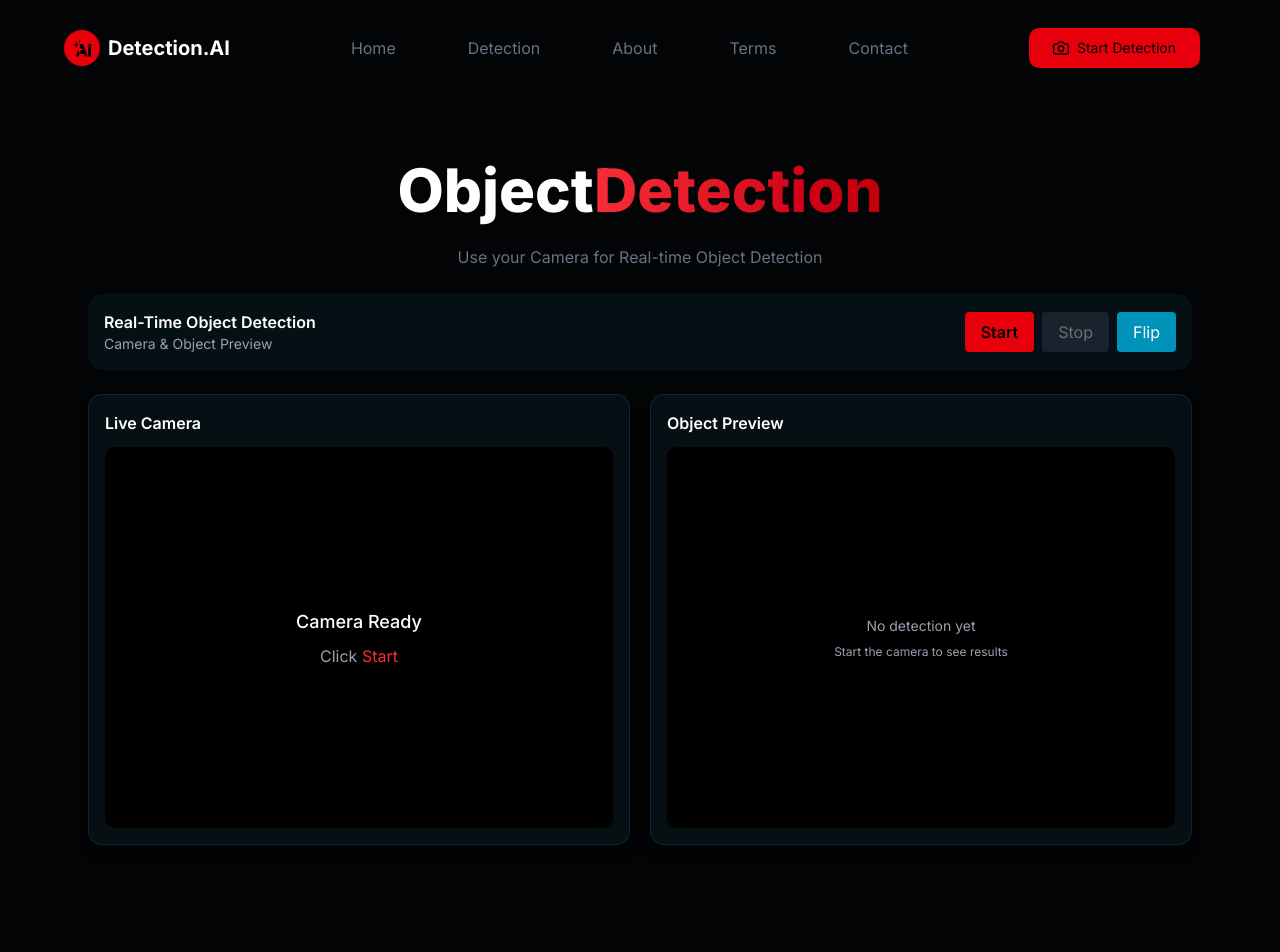
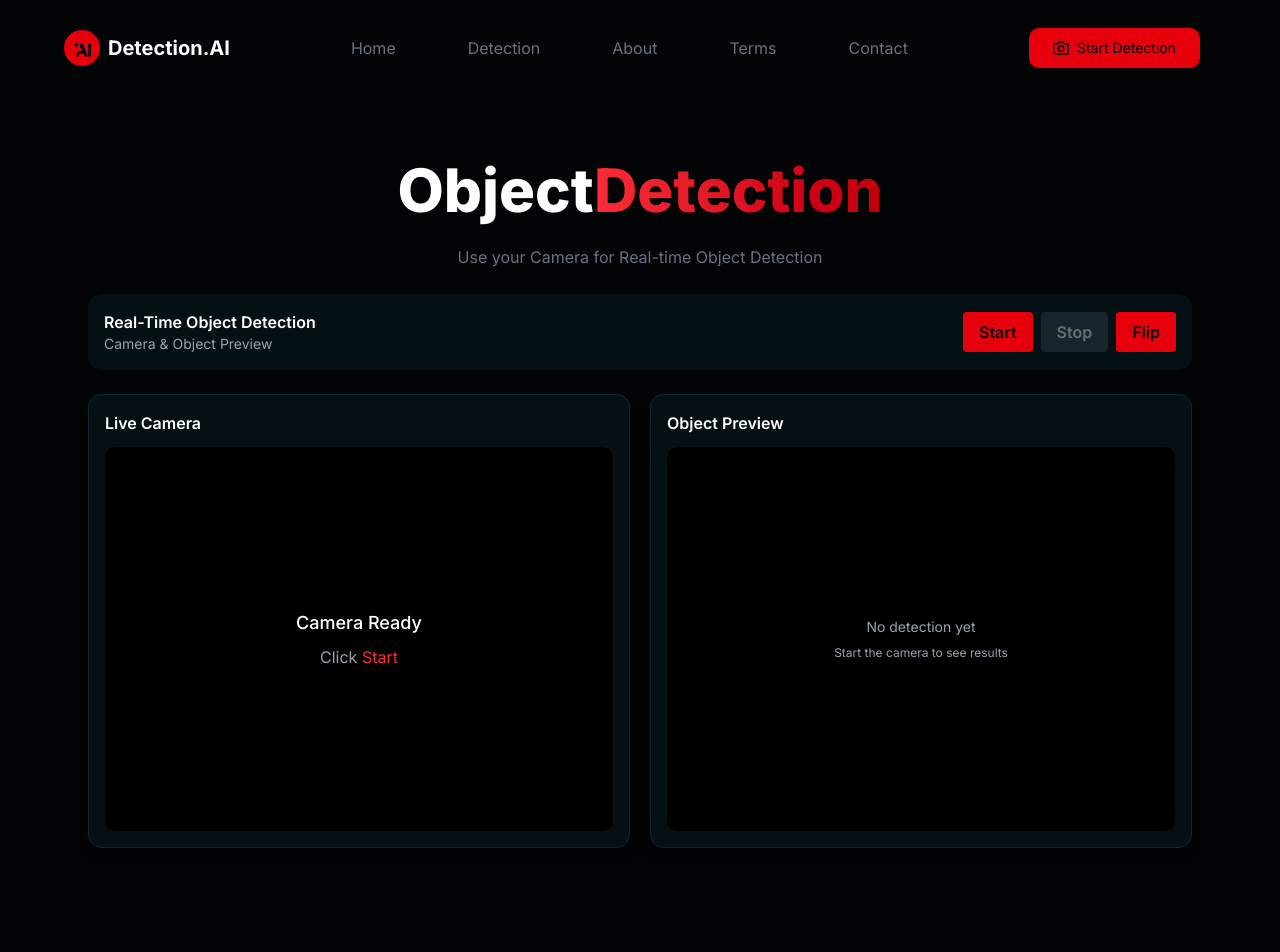
Before and after one commit to madhusai-official-09/frontend-rt, a Next.js app: page /detection in a window 1280 px wide. Shown: the top 952 px of the page. Built offline with nearby package versions, Linux system fonts and the light colour scheme; no server answers.

Commit message:
Update CameraDetectionBox.tsx

```diff
--- a/components/CameraDetectionBox.tsx
+++ b/components/CameraDetectionBox.tsx
@@ -208,14 +208,14 @@ export default function CameraDetectionSplit() {
           <button
             onClick={stop}
             disabled={!started}
-            className="px-4 py-2 rounded bg-gray-700 text-white hover:bg-gray-600 disabled:opacity-40 transition"
+            className="px-4 py-2 rounded bg-gray-700 text-white font-semibold hover:bg-gray-600 disabled:opacity-40 transition"
           >
             Stop
           </button>
 
           <button
             onClick={flipCamera}
-            className="px-4 py-2 rounded bg-cyan-600 text-white hover:bg-cyan-500 transition"
+            className="px-4 py-2 rounded bg-red-600 text-black font-semibold hover:bg-red-500 disabled:opacity-40 transition"
           >
             Flip
           </button>
@@ -232,13 +232,13 @@ export default function CameraDetectionSplit() {
         {/* Live Camera */}
         <div className="bg-[#061014] rounded-xl p-3 sm:p-4 border border-cyan-600/20 shadow-lg">
           <h4 className="text-white font-semibold mb-3">Live Camera</h4>
-          <div className="relative bg-black rounded-lg overflow-hidden aspect-video sm:aspect-[4/3] w-full flex items-center justify-center">
+          <div className="relative bg-black rounded-lg overflow-hidden w-full h-64 sm:h-80 lg:h-96 flex items-center justify-center">
             <video
               ref={videoRef}
               autoPlay
               muted
               playsInline
-              className="w-full h-full object-contain bg-black"
+              className="w-full h-full object-cover bg-black"
             />
             {!started && (
               <div className="absolute inset-0 flex flex-col items-center justify-center text-center px-4">
@@ -260,12 +260,12 @@ export default function CameraDetectionSplit() {
         {/* Detection Preview */}
         <div className="bg-[#061014] rounded-xl p-3 sm:p-4 border border-cyan-600/20 shadow-lg">
           <h4 className="text-white font-semibold mb-3">Object Preview</h4>
-          <div className="bg-black rounded-lg overflow-hidden aspect-video sm:aspect-[4/3] w-full flex items-center justify-center">
+          <div className="bg-black rounded-lg overflow-hidden w-full h-64 sm:h-80 lg:h-96 flex items-center justify-center">
             {annotatedSrc ? (
               <img
                 src={annotatedSrc}
                 alt="Detection"
-                className="w-full h-full object-contain bg-black"
+                className="w-full h-full object-cover bg-black"
               />
             ) : (
               <div className="text-center text-gray-400 px-4">
```
